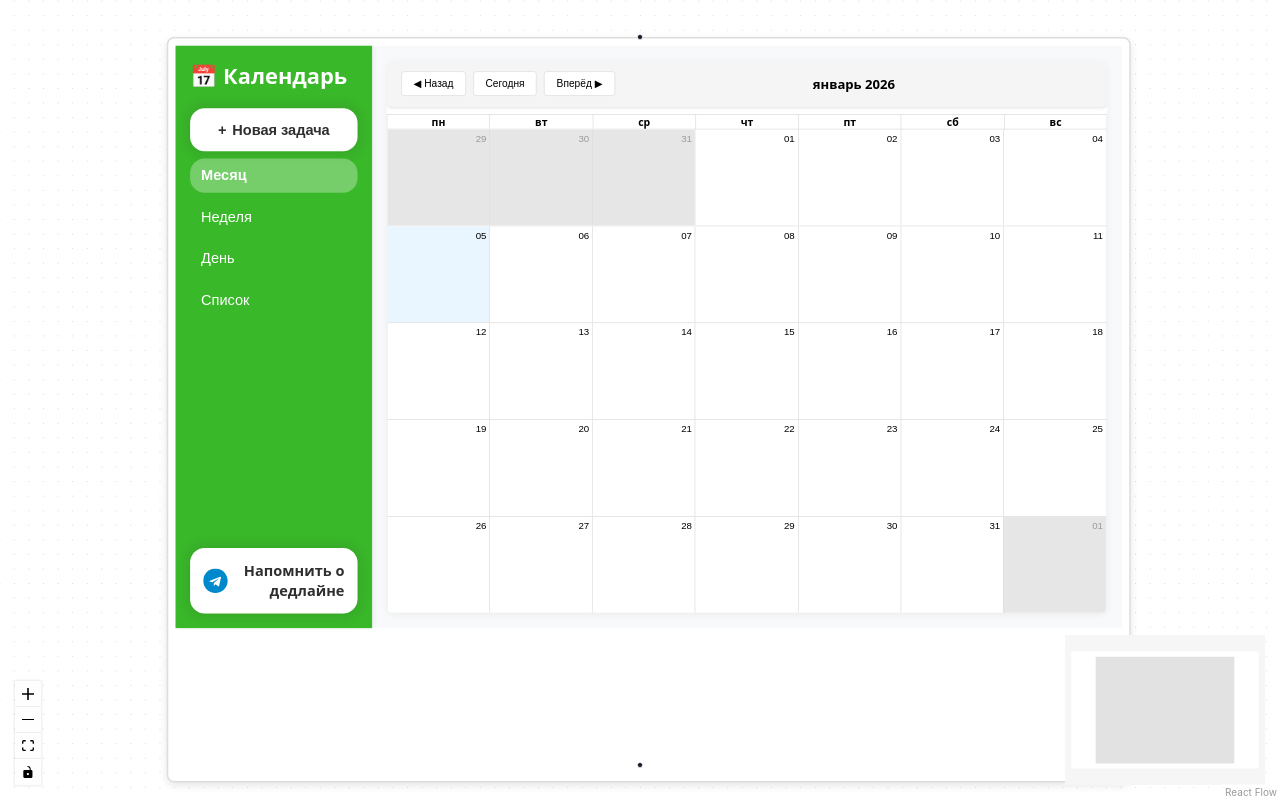
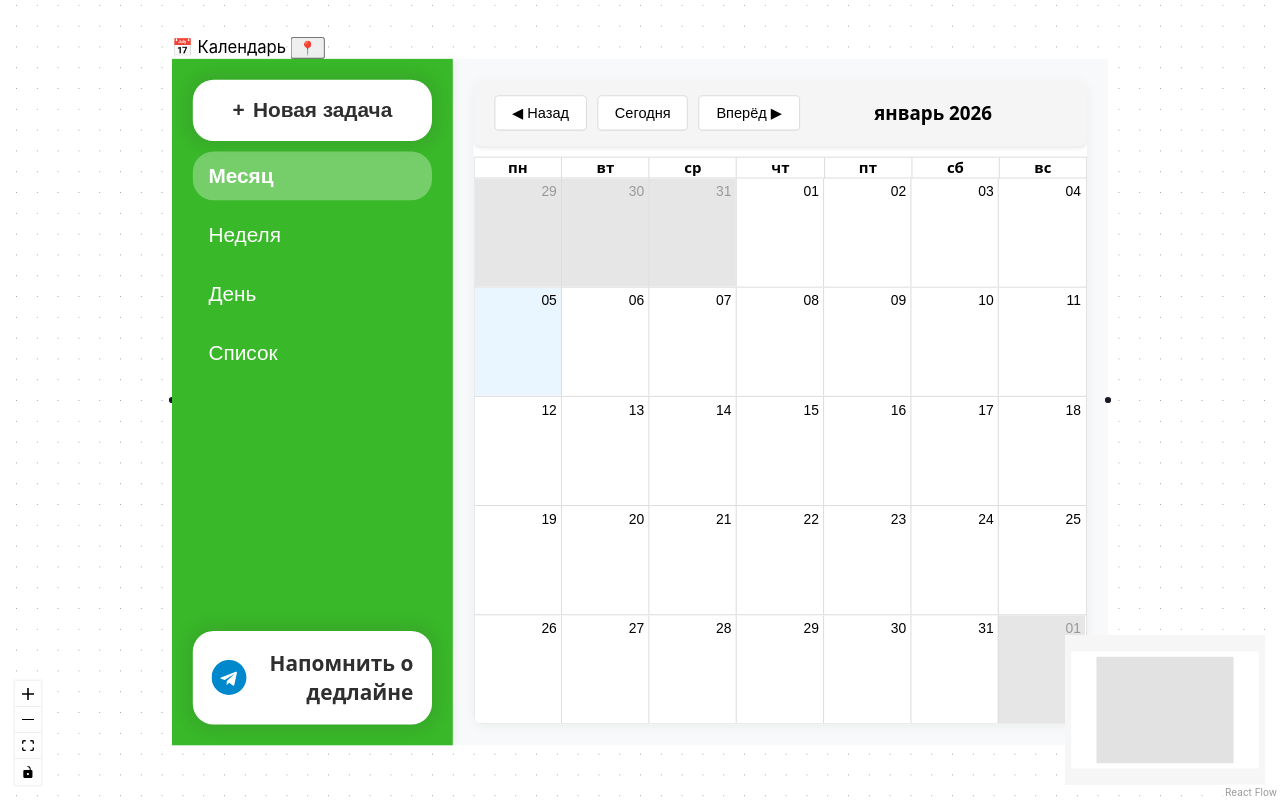
Before and after one commit to NorseSway6/kanban-calendar-frontend, a React (Create React App) app: page / in a window 1280 px wide. Built offline with nearby package versions, Linux system fonts and the light colour scheme; no server answers.

Commit message:
Added resizer and pin node

```diff
--- a/src/App.css
+++ b/src/App.css
@@ -26,13 +26,6 @@
   margin-top: auto;
   display: flex;
   flex-direction: column;
-}
-
-.sidebar h2 {
-  margin: 0 0 25px 0;
-  font-size: 30px;
-  color: white !important;
-  font-weight: 600;
 }
 
 /* Кнопки вида */
@@ -214,3 +207,78 @@
   color:#0088cc;
   font-weight: 60;
 }
+
+/* Стили для NodeResizer */
+.react-flow__node-resizer {
+  position: absolute;
+  top: -6px;
+  left: -6px;
+  right: -6px;
+  bottom: -6px;
+  z-index: 10;
+}
+
+.react-flow__resize-control {
+  position: absolute;
+  width: 16px;
+  height: 16px;
+  background: white;
+  border: 2px solid #3b82f6;
+  border-radius: 50%;
+}
+
+.react-flow__resize-control.left {
+  left: -8px;
+  top: 50%;
+  transform: translateY(-50%);
+}
+
+.react-flow__resize-control.right {
+  right: -8px;
+  top: 50%;
+  transform: translateY(-50%);
+}
+
+.react-flow__resize-control.top {
+  top: -8px;
+  left: 50%;
+  transform: translateX(-50%);
+}
+
+.react-flow__resize-control.bottom {
+  bottom: -8px;
+  left: 50%;
+  transform: translateX(-50%);
+}
+
+.react-flow__resize-control.top-left {
+  top: -8px;
+  left: -8px;
+}
+
+.react-flow__resize-control.top-right {
+  top: -8px;
+  right: -8px;
+}
+
+.react-flow__resize-control.bottom-left {
+  bottom: -8px;
+  left: -8px;
+}
+
+.react-flow__resize-control.bottom-right {
+  bottom: -8px;
+  right: -8px;
+}
+
+/* Убираем дефолтные стили, которые могут конфликтовать */
+.react-flow__node {
+  box-sizing: border-box;
+  padding: 0;
+  margin: 0;
+}
+
+/* Для закрепления */
+.react-flow__node[draggable="false"] .cursor-move {
+  cursor: default !important;
+}
--- a/src/App.tsx
+++ b/src/App.tsx
@@ -7,7 +7,7 @@ import './App.css';
 import TaskDetails from './components/TaskDetails';
 
 const API_BASE_URL = 'http://localhost:8080/api';
-const TELEGRAM_BOT_URL = 'https://web.telegram.org/k/#@my_test_1234567890_bo_bot'; // ЗАМЕНИТЬ НА ПОЛУЧЕННЫЙ chat_id
+const TELEGRAM_BOT_URL = 'https://web.telegram.org/k/#@my_test_1234567890_bo_bot'; // ЗАМЕНИТЬ НА ССЫЛКУ СОЗДАННОГО БОТА
 
 // Кастомный Toolbar
 const CustomToolbar: React.FC<any> = ({ label, onNavigate }) => {
@@ -56,8 +56,12 @@ const buttonStyle = {
   fontWeight: '500'
 };
 
+interface AppProps {
+  embedded?: boolean;
+}
+
 // Основной компонент App
-function App() {
+function App({ embedded = false }: AppProps) {
   // ВАЖНО: добавьте setEvents здесь!
   const [events, setEvents] = useState<any[]>([]);
   const [loading, setLoading] = useState(true);
@@ -234,15 +238,13 @@ function App() {
   return (
     <div style={{
       display: 'flex',
-      height: '100vh',
+      height: '100%',
       backgroundColor: '#f8f9fa',
       fontFamily: 'system-ui, -apple-system, sans-serif'
     }}>
       {/* Боковая панель */}
       <div className='sidebar'>
           <div className="sidebar-top">
-            <h2>📅 Календарь</h2>
-
             <div style={{ marginBottom: '25px' }}>
                 <button
                     onClick={() => {
--- a/src/FlowBoard.tsx
+++ b/src/FlowBoard.tsx
@@ -1,36 +1,98 @@
 // src/FlowBoard.tsx
-import React from 'react';
+import React, { useCallback } from 'react';
 import { ReactFlow, Background, Controls, MiniMap, Node, Edge } from '@xyflow/react';
 import { useNodesState, useEdgesState } from '@xyflow/react';
 import '@xyflow/react/dist/style.css';
-import { CalendarNode } from './nodes/CalendarNode';
-import { CalendarNodeData } from './types/flow';
+import CalendarNode from './nodes/CalendarNode';
 
 const nodeTypes = {
   calendarNode: CalendarNode,
-} as const; // <-- Добавьте "as const" для точной типизации
+};
 
-const initialNodes: Node<CalendarNodeData, 'calendarNode'>[] = [
+const initialNodes: Node[] = [
   {
     id: 'calendar-1',
     type: 'calendarNode',
     position: { x: 100, y: 100 },
     data: {
-      label: 'Календарь',
+      label: 'Календарь задач',
     },
-    width: 1300, // Добавьте явно
-    height: 1000, // Добавьте явно
+    style: {
+      width: 900,
+      height: 700,
+    },
+    draggable: true,
   },
 ];
 
+const initialEdges: Edge[] = [];
+
 function FlowBoard() {
   const [nodes, setNodes, onNodesChange] = useNodesState(initialNodes);
-  const [edges, setEdges, onEdgesChange] = useEdgesState([]);
+  const [edges, setEdges, onEdgesChange] = useEdgesState(initialEdges);
+
+  // Функция для обновления закрепления
+  const updateNodePin = useCallback((nodeId: string, isPinned: boolean) => {
+    setNodes((nds) =>
+      nds.map((node) => {
+        if (node.id === nodeId) {
+          return {
+            ...node,
+            draggable: !isPinned,
+            data: {
+              ...node.data,
+              isPinned,
+            },
+          };
+        }
+        return node;
+      })
+    );
+  }, [setNodes]);
+
+  // Функция для обновления размера
+  const updateNodeSize = useCallback((nodeId: string, width: number, height: number) => {
+    setNodes((nds) =>
+      nds.map((node) => {
+        if (node.id === nodeId) {
+          return {
+            ...node,
+            style: {
+              ...node.style,
+              width,
+              height,
+            },
+            data: {
+              ...node.data,
+              width,
+              height,
+            },
+          };
+        }
+        return node;
+      })
+    );
+  }, [setNodes]);
+
+  // Обновляем ноды с callback функциями
+  const nodesWithCallbacks = nodes.map((node) => ({
+    ...node,
+    data: {
+      ...node.data,
+      embeded: true,
+      onPinToggle: (isPinned: boolean, nodeId: string = node.id) => {
+        updateNodePin(nodeId, isPinned);
+      },
+      onResize: (width: number, height: number, nodeId: string = node.id) => {
+        updateNodeSize(nodeId, width, height);
+      },
+    },
+  }));
 
   return (
     <div style={{ width: '100vw', height: '100vh' }}>
       <ReactFlow
-        nodes={nodes}
+        nodes={nodesWithCallbacks}
         edges={edges}
         nodeTypes={nodeTypes}
         onNodesChange={onNodesChange}
--- a/src/nodes/CalendarNode.tsx
+++ b/src/nodes/CalendarNode.tsx
@@ -1,32 +1,118 @@
 // src/nodes/CalendarNode.tsx
-import { Handle, Position, NodeResizer } from '@xyflow/react'; // Добавьте NodeResizer
-import { CalendarNodeProps } from '../types/flow';
+import { Handle, Position, NodeResizer, useUpdateNodeInternals } from '@xyflow/react';
+import { useState, useCallback, useEffect } from 'react';
 import App from '../App';
 
-export const CalendarNode: React.FC<CalendarNodeProps> = ({
-  data,
-  isConnectable,
-  selected,
-  width,
-  height
-}) => {
+const CalendarNode = ({ id, data, selected, isConnectable = true, width, height }: any) => {
+  const [isPinned, setIsPinned] = useState(data.isPinned || false);
+  const [dimensions, setDimensions] = useState({
+    width: width || data.width || 900,
+    height: height || data.height || 700
+  });
+
+  const updateNodeInternals = useUpdateNodeInternals();
+
+  useEffect(() => {
+    if (width && height) {
+      setDimensions({ width, height });
+    }
+  }, [width, height]);
+
+  const handleResize = useCallback((event: any, params: any) => {
+    setDimensions({ width: params.width, height: params.height });
+
+    if (data.onResize) {
+      data.onResize(params.width, params.height, id);
+    }
+
+    updateNodeInternals(id);
+  }, [data, id, updateNodeInternals]);
+
+  const handleResizeStop = useCallback((event: any, params: any) => {
+    console.log('Resize stopped:', params);
+  }, []);
+
+  const togglePin = () => {
+    const newPinnedState = !isPinned;
+    setIsPinned(newPinnedState);
+
+    if (data.onPinToggle) {
+      data.onPinToggle(newPinnedState, id);
+    }
+  };
+
   return (
-    <>
-      <Handle type="target" position={Position.Top} isConnectable={isConnectable} />
+    <div
+      className={`relative bg-white border-2 rounded-lg shadow-lg ${
+        selected ? 'border-blue-500' : 'border-gray-200'
+      }`}
+      style={{
+        width: dimensions.width,
+        height: dimensions.height,
+        overflow: 'hidden'
+      }}
+    >
+      {/* NodeResizer для изменения размера */}
+      {selected && (
+        <NodeResizer
+          minWidth={600}
+          minHeight={500}
+          maxWidth={1400}
+          maxHeight={1000}
+          lineClassName="border-blue-400"
+          handleClassName="h-4 w-4 bg-white border-2 border-blue-400 rounded-full"
+          onResize={handleResize}
+          onResizeEnd={handleResizeStop}
+        />
+      )}
 
-      <div style={{
-        width: width || '850px',
-        height: height || '650px',
-        padding: '10px',
-        border: `2px solid ${selected ? '#3366ff' : '#ddd'}`,
-        borderRadius: '10px',
-        background: 'white',
-        boxShadow: '0 4px 12px rgba(0,0,0,0.1)',
-      }}>
+      {/* Верхняя панель */}
+        <div
+          className={`p-1 cursor-move flex justify-between items-center ${
+            !isPinned ? 'dragHandle_custom' : ''
+          }`}
+        >
+          {/* Handle слева */}
+          <Handle
+            type="target"
+            position={Position.Left}
+            className="z-100000 !w-3 !h-3 !bg-blue-500 !border-2 !border-white !rounded-full"
+          />
+
+          {/* Кнопка закрепления*/}
+          <div className="flex gap-2 items-center">
+            <span className="text-sm font-bold w-full text-center pr-4"> 📅 Календарь </span>
+
+            <button
+              onClick={togglePin}
+              className={`cursor-pointer p-1 rounded-full ${
+                isPinned ? 'text-blue-500 bg-blue-50' : 'text-gray-500 bg-gray-100'
+              }`}
+              title={isPinned ? "Открепить" : "Закрепить"}
+            >
+              {isPinned ? '📌' : '📍'}
+            </button>
+          </div>
+
+          <Handle
+              type="source"
+              position={Position.Right}
+              className="z-100000 !w-3 !h-3 !bg-green-500 !border-2 !border-white !rounded-full"
+            />
+        </div>
+
+      {/* Календарь (основное содержимое) */}
+      <div
+        className="overflow-hidden"
+        style={{
+          width: '100%',
+          height: 'calc(100% - 40px)'
+        }}
+      >
         <App />
       </div>
-
-      <Handle type="source" position={Position.Bottom} isConnectable={isConnectable} />
-    </>
+    </div>
   );
 };
+
+export default CalendarNode;
```
Also changed, not shown: package.json (+8 -1 lines), src/types/flow.ts (+22 -7 lines), 1 other file (tests, documents, lock files or other folders).
